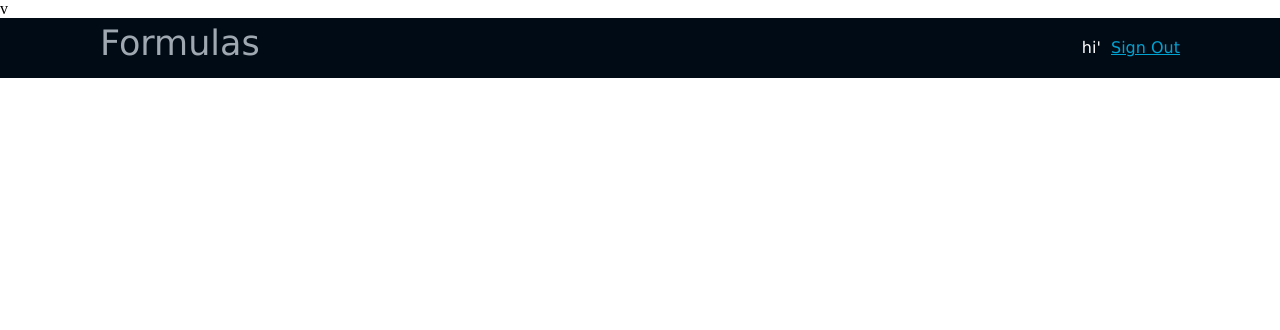
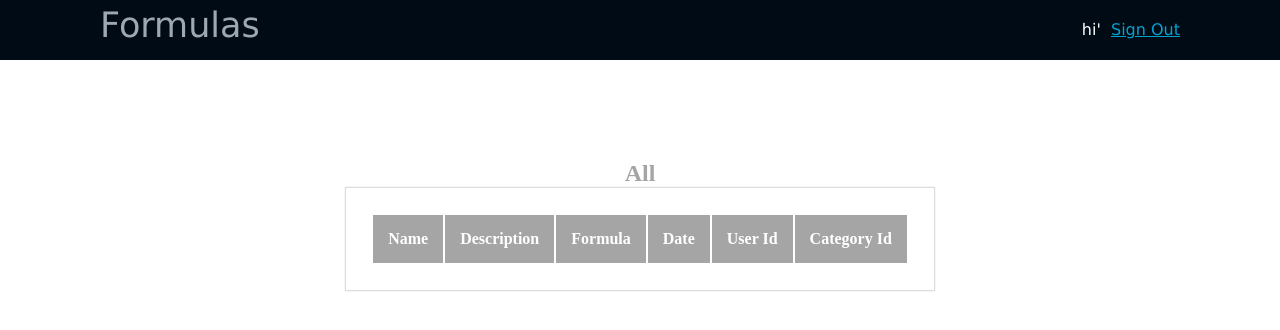
Before and after one commit to aclissold/formulas, a PHP site: page /home.php in a window 1280 px wide. Shown: the top 330 px of the page. Run offline with PHP 8.4, Linux system fonts and the light colour scheme; the visitor is signed in with stand-in values (Sample User, id 1); data that the repository does not hold is empty.

Commit message:
Added table to display formula entries

```diff
--- a/public_html/home.php
+++ b/public_html/home.php
@@ -1,4 +1,4 @@
-v<?php
+<?php
 session_start();
 include_once 'dbconnect.php';
 
@@ -11,11 +11,13 @@ $userRow=mysql_fetch_array($res);
 ?>
 <!DOCTYPE html PUBLIC "-//W3C//DTD XHTML 1.0 Transitional//EN" "http://www.w3.org/TR/xhtml1/DTD/xhtml1-transitional.dtd">
 <html xmlns="http://www.w3.org/1999/xhtml">
+
 <head>
 	<meta http-equiv="Content-Type" content="text/html; charset=utf-8" />
 	<title>Formulas</title>
 	<link rel="stylesheet" href="style.css" type="text/css" />
 </head>
+
 <body>
 	<div id="header">
 		<div id="left">
@@ -27,5 +29,33 @@ $userRow=mysql_fetch_array($res);
 			</div>
 		</div>
 	</div>
+	<div id="body">
+		<?php $result = mysql_query("SELECT * FROM FORMULA"); ?>
+		<center>
+			<div id="formula-table" style="width: 80%; margin-top: 100px">
+				<h2 style="color:#a5a5a5">All</h2>
+				<table >
+					<tr style="background:#a5a5a5">
+						<td style="color:#ffffff"><b>Name</b></td>
+						<td style="color:#ffffff"><b>Description</b></td>
+						<td style="color:#ffffff"><b>Formula</b></td>
+						<td style="color:#ffffff"><b>Date</b></td>
+						<td style="color:#ffffff"><b>User Id</b></td>
+						<td style="color:#ffffff"><b>Category Id</b></td>
+					</tr>
+					<?php while($row = mysql_fetch_array($result)) : ?>
+					<tr>
+						<td style="width:10%"><?php echo $row['FORM_NAME']; ?></td>
+						<td style="width:40%"><?php echo substr($row['FORM_DESC'],0,70).'...'; ?></td>
+						<td style="width:20%"><?php echo $row['FORM_FORMULA']; ?></td>
+						<td style="width:10%"><?php echo date('m-d-Y', strtotime($row['FORM_DATE']) ); ?></td>
+						<td style="width:10%"><?php echo $row['USER_ID']; ?></td>
+						<td style="width:10%"><?php echo $row['CAT_ID']; ?></td>
+					</tr>
+					<?php endwhile; ?>
+				</table>
+			</div>
+		</center>
+	</div>
 </body>
 </html>
```
Also changed, not shown: public_html/index.php (indentation only). Lines whose indentation alone changed are shown as unchanged.
